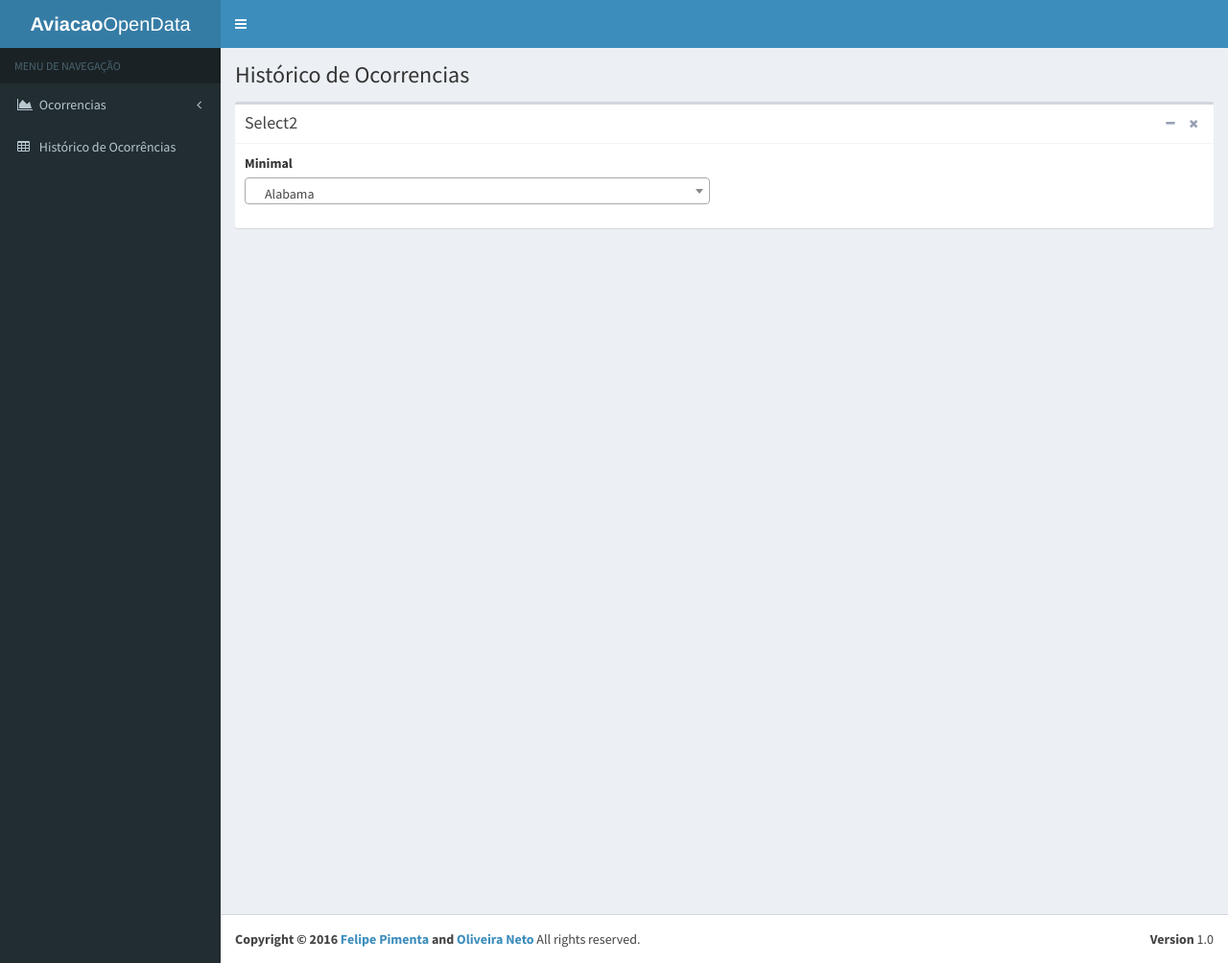
After one commit to fhpimenta/AviacaoOpenData, a Django app: page /ocorrencias/historico in a window 1280 px wide. The commit adds this page. Shown: the whole page at 96% size. Run offline with Django 3.2, Linux system fonts and the light colour scheme; parts of the project's set-up code (start-up, migrations or seed data) failed here and were passed over; some libraries are stand-ins or nearby versions.

Commit message:
View de Histórico de Ocorrencias - incompleto

```diff
--- /dev/null
+++ b/ocorrencias/templates/historico.html
@@ -0,0 +1,60 @@
+{% extends 'layouts/base.html' %}
+
+{% block content %}
+<!-- Content Header (Page header) -->
+<section class="content-header">
+  <h1>
+    Histórico de Ocorrencias
+    <!-- <small>Control panel</small> -->
+  </h1>
+</section>
+
+<!-- Main content -->
+<section class="content">
+  <!-- SELECT2 EXAMPLE -->
+      <div class="box box-default">
+        <div class="box-header with-border">
+          <h3 class="box-title">Select2</h3>
+
+          <div class="box-tools pull-right">
+            <button type="button" class="btn btn-box-tool" data-widget="collapse"><i class="fa fa-minus"></i></button>
+            <button type="button" class="btn btn-box-tool" data-widget="remove"><i class="fa fa-remove"></i></button>
+          </div>
+        </div>
+        <!-- /.box-header -->
+        <div class="box-body">
+          <div class="row">
+            <div class="col-md-6">
+              <div class="form-group">
+                <label>Minimal</label>
+                <select class="form-control select2" style="width: 100%;">
+                  <option selected="selected">Alabama</option>
+                  <option>Alaska</option>
+                  <option>California</option>
+                  <option>Delaware</option>
+                  <option>Tennessee</option>
+                  <option>Texas</option>
+                  <option>Washington</option>
+                </select>
+              </div>
+              <!-- /.form-group -->
+            </div>
+            <!-- /.col -->
+          </div>
+          <!-- /.row -->
+        </div>
+        <!-- /.box-body -->
+      </div>
+      <!-- /.box -->
+</section>
+<!-- /.content -->
+{% endblock content %}
+
+{% block scripts %}
+<script type="text/javascript">
+	$(function() {
+		//Initialize Select2 Elements
+    	$(".select2").select2();
+	});
+</script>
+{% endblock scripts %}
--- a/ocorrencias/templates/includes/sidebar.html
+++ b/ocorrencias/templates/includes/sidebar.html
@@ -18,7 +18,7 @@
           </ul>
         </li>
         <li>
-          <a href="#">
+          <a href="{% url 'ocorrencias.views.page_historico' %}">
             <i class="fa fa-table"></i> <span>Histórico de Ocorrências</span>
           </a>
         </li>
--- a/ocorrencias/templates/layouts/base.html
+++ b/ocorrencias/templates/layouts/base.html
@@ -31,6 +31,8 @@
   <link rel="stylesheet" href="{% static 'plugins/datepicker/datepicker3.css' %}">
   <!-- Daterange picker -->
   <link rel="stylesheet" href="{% static 'plugins/daterangepicker/daterangepicker-bs3.css' %}">
+  <!-- Select2 -->
+  <link rel="stylesheet" href="{% static 'plugins/select2/select2.min.css' %}">
   <!-- bootstrap wysihtml5 - text editor -->
   <link rel="stylesheet" href="{% static 'plugins/bootstrap-wysihtml5/bootstrap3-wysihtml5.min.css' %}">
 
@@ -277,6 +279,8 @@
 <script src="{% static 'plugins/daterangepicker/daterangepicker.js' %}"></script>
 <!-- datepicker -->
 <script src="{% static 'plugins/datepicker/bootstrap-datepicker.js' %}"></script>
+<!-- Select2 -->
+<script src="{% static 'plugins/select2/select2.full.min.js' %}"></script>
 <!-- Bootstrap WYSIHTML5 -->
 <script src="{% static 'plugins/bootstrap-wysihtml5/bootstrap3-wysihtml5.all.min.js' %}"></script>
 <!-- Slimscroll -->
--- a/ocorrencias/urls.py
+++ b/ocorrencias/urls.py
@@ -6,4 +6,5 @@ urlpatterns = [
 	url(r'^ocorrencias/ano$', views.ocorrencias_por_ano),
 	url(r'^ocorrencias/aeronave$', views.page_por_tipo_aeronave),
 	url(r'^ocorrencias/async/aeronave$', views.ocorrencias_por_tipo_aeronave),
+	url(r'^ocorrencias/historico$', views.page_historico),
 ]
--- a/ocorrencias/views.py
+++ b/ocorrencias/views.py
@@ -54,6 +54,9 @@ def ocorrencias_por_tipo_aeronave(request):
 
 	return JsonResponse(retorno, safe=False)
 
+def page_historico(request):
+	return render(request, 'historico.html', {})
+
 
 def percentagem(valor, total):
 
```
